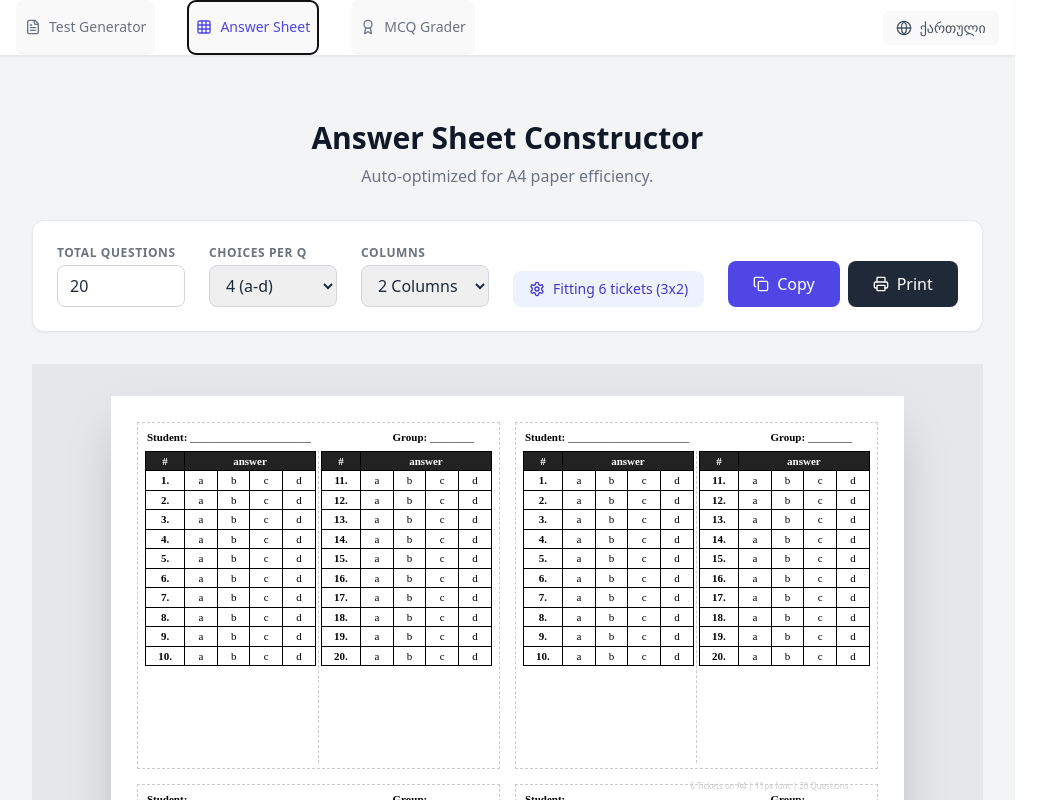
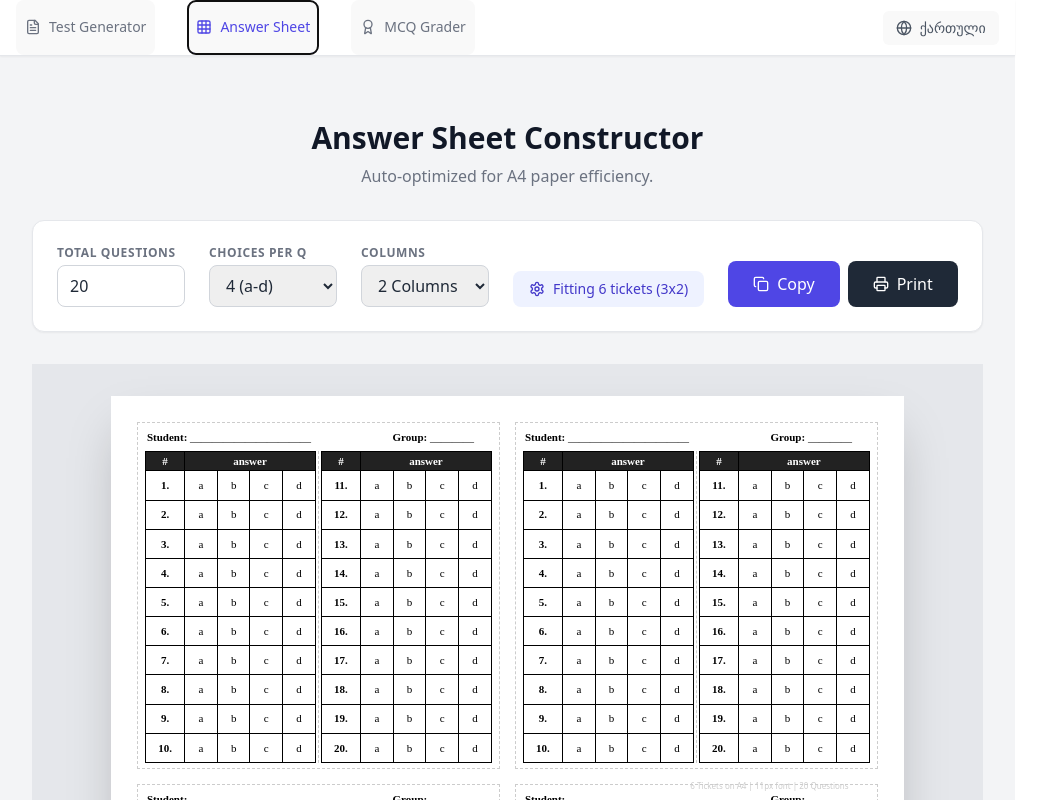
Before and after one commit to witchking5900/testgen, a React (Vite) app: page / in a window 1280 px wide. Both pictures are taken after a click on the button "Answer Sheet". Shown: the top 800 px of the page, without its empty margins (0-1051 px from the left). Built offline with nearby package versions, Linux system fonts and the light colour scheme.

Commit message:
Refactor AnswerSheetConstructor for spacing adjustments
Updated AnswerSheetConstructor for improved spacing and layout.

```diff
--- a/src/App.tsx
+++ b/src/App.tsx
@@ -538,7 +538,7 @@ function TestGenerator({ t }) {
   );
 }
 
-// --- SUB-COMPONENT 2: ANSWER SHEET CONSTRUCTOR ---
+// --- SUB-COMPONENT 2: ANSWER SHEET CONSTRUCTOR (UPDATED FOR SPACING) ---
 function AnswerSheetConstructor({ t }) {
   const [numQuestions, setNumQuestions] = useState(20);
   const [numChoices, setNumChoices] = useState(4);
@@ -606,10 +606,12 @@ function AnswerSheetConstructor({ t }) {
       </table>
       <div style={{ flex: 1, display: 'flex' }}>
         {internalColumnData.map((nums, colIdx) => (
-          <div key={colIdx} style={{ flex: 1, padding: '0 2px', borderRight: colIdx < layout.internalCols - 1 ? '1px dashed #ccc' : 'none' }}>
-            <table style={{ width: '100%', borderCollapse: 'collapse', fontSize: ticketStyle.fontSize, fontFamily: 'serif' }}>
+          <div key={colIdx} style={{ flex: 1, padding: '0 2px', borderRight: colIdx < layout.internalCols - 1 ? '1px dashed #ccc' : 'none', display: 'flex', flexDirection: 'column' }}>
+            {/* Added height: 100% to table to force it to stretch into the blank space */}
+            <table style={{ width: '100%', height: '100%', borderCollapse: 'collapse', fontSize: ticketStyle.fontSize, fontFamily: 'serif' }}>
               <thead>
-                <tr style={{ backgroundColor: '#222', color: 'white' }}>
+                {/* Added height: 1px to the header so only the question rows stretch, not the header */}
+                <tr style={{ backgroundColor: '#222', color: 'white', height: '1px' }}>
                   <th style={{ border: '1px solid #000', padding: ticketStyle.cellPadding, textAlign: 'center', width: ticketStyle.numWidth }}>#</th>
                   <th style={{ border: '1px solid #000', padding: ticketStyle.cellPadding, textAlign: 'center' }} colSpan={numChoices}>{t('sheet_ans')}</th>
                 </tr>
```
